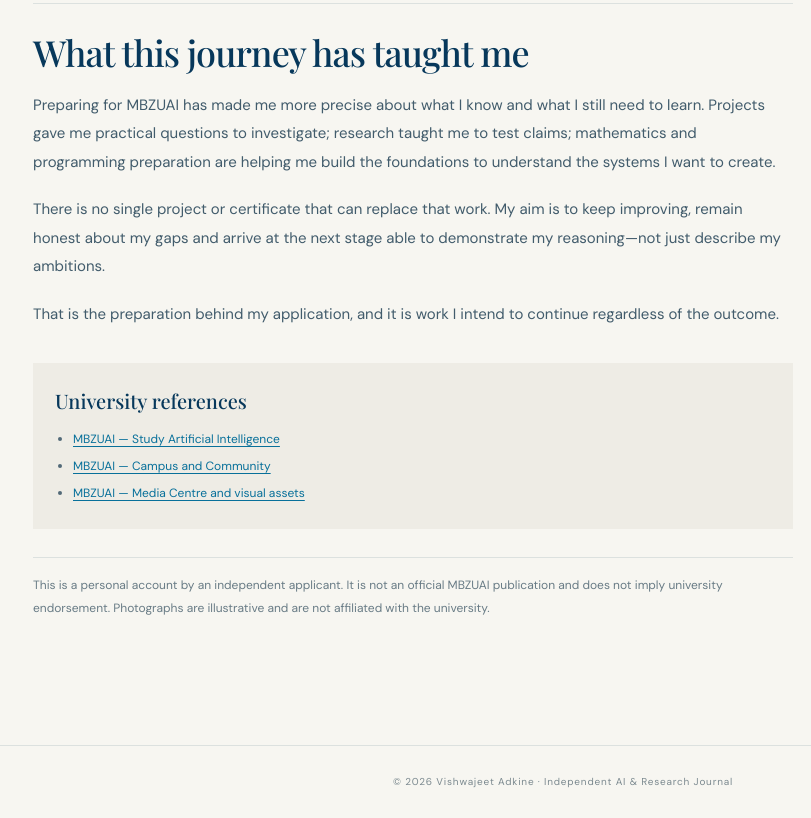
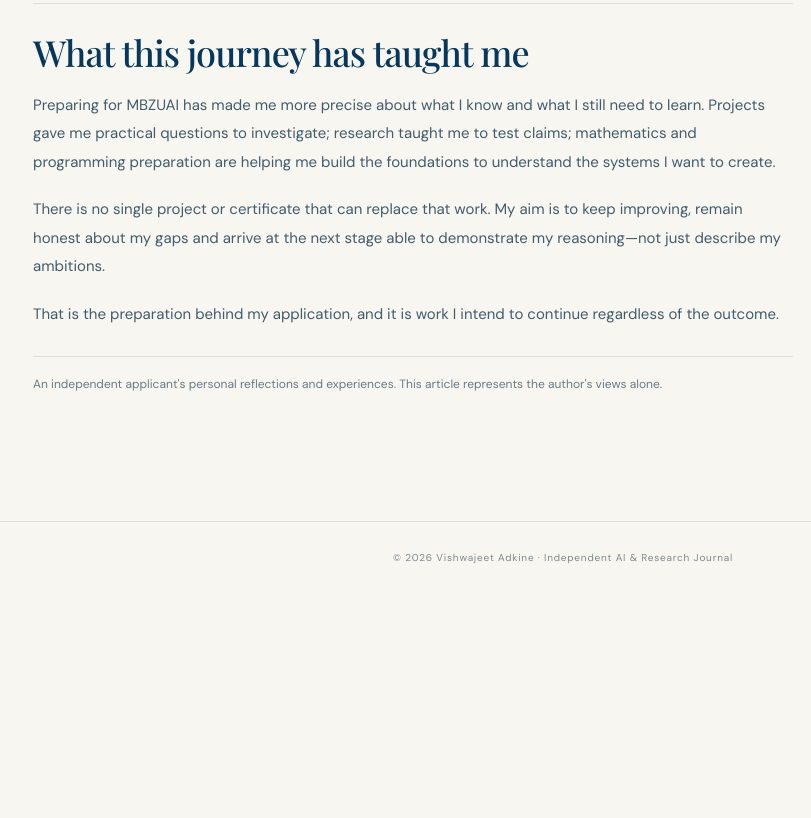
Before and after one commit to 983111/Blog-site, a plain HTML site: page mbzuai-journey/index.html in a window 1280 px wide. Shown: the part 5251-6069 px from the top of the page, without its empty margins (77-888 px from the left). After the commit the page ends 5845 px from the top, so only its background shows below. Drawn offline with nearby package versions, Linux system fonts and the light colour scheme.

Commit message:
Remove university references block and simplify author note

```diff
--- a/mbzuai-journey/index.html
+++ b/mbzuai-journey/index.html
@@ -148,15 +148,7 @@ footer{border-top:1px solid var(--line);padding:27px 34px;text-align:center;colo
 <p>Preparing for MBZUAI has made me more precise about what I know and what I still need to learn. Projects gave me practical questions to investigate; research taught me to test claims; mathematics and programming preparation are helping me build the foundations to understand the systems I want to create.</p>
 <p>There is no single project or certificate that can replace that work. My aim is to keep improving, remain honest about my gaps and arrive at the next stage able to demonstrate my reasoning—not just describe my ambitions.</p>
 <p>That is the preparation behind my application, and it is work I intend to continue regardless of the outcome.</p>
-<div class="sources">
-<h3>University references</h3>
-<ul>
-<li><a href="https://mbzuai.ac.ae/study-artificial-intelligence" target="_blank" rel="noopener">MBZUAI — Study Artificial Intelligence</a></li>
-<li><a href="https://mbzuai.ac.ae/campus-community" target="_blank" rel="noopener">MBZUAI — Campus and Community</a></li>
-<li><a href="https://mbzuai.ac.ae/news-events/media-center" target="_blank" rel="noopener">MBZUAI — Media Centre and visual assets</a></li>
-</ul>
-</div>
-<p class="note">This is a personal account by an independent applicant. It is not an official MBZUAI publication and does not imply university endorsement. Photographs are illustrative and are not affiliated with the university.</p>
+<p class="note">An independent applicant's personal reflections and experiences. This article represents the author's views alone.</p>
 </section>
 </article>
 <aside class="toc">
```
